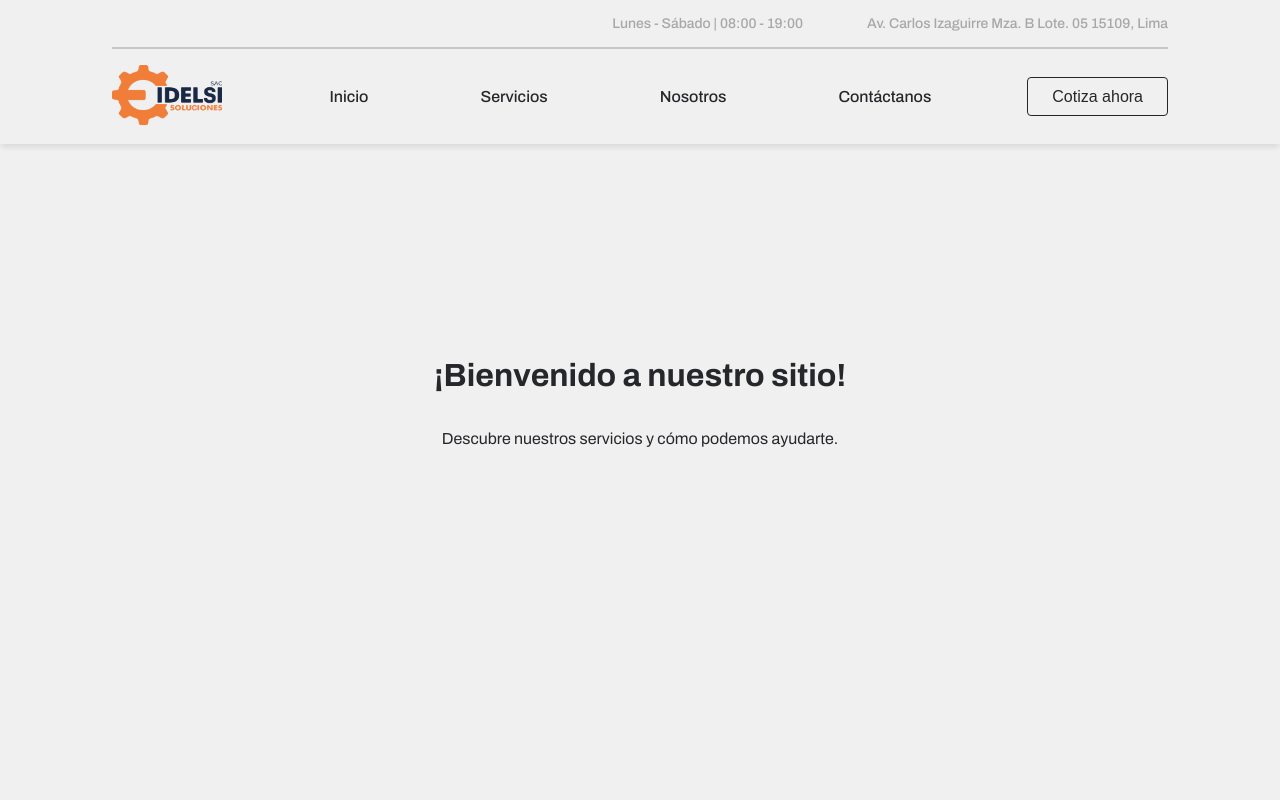
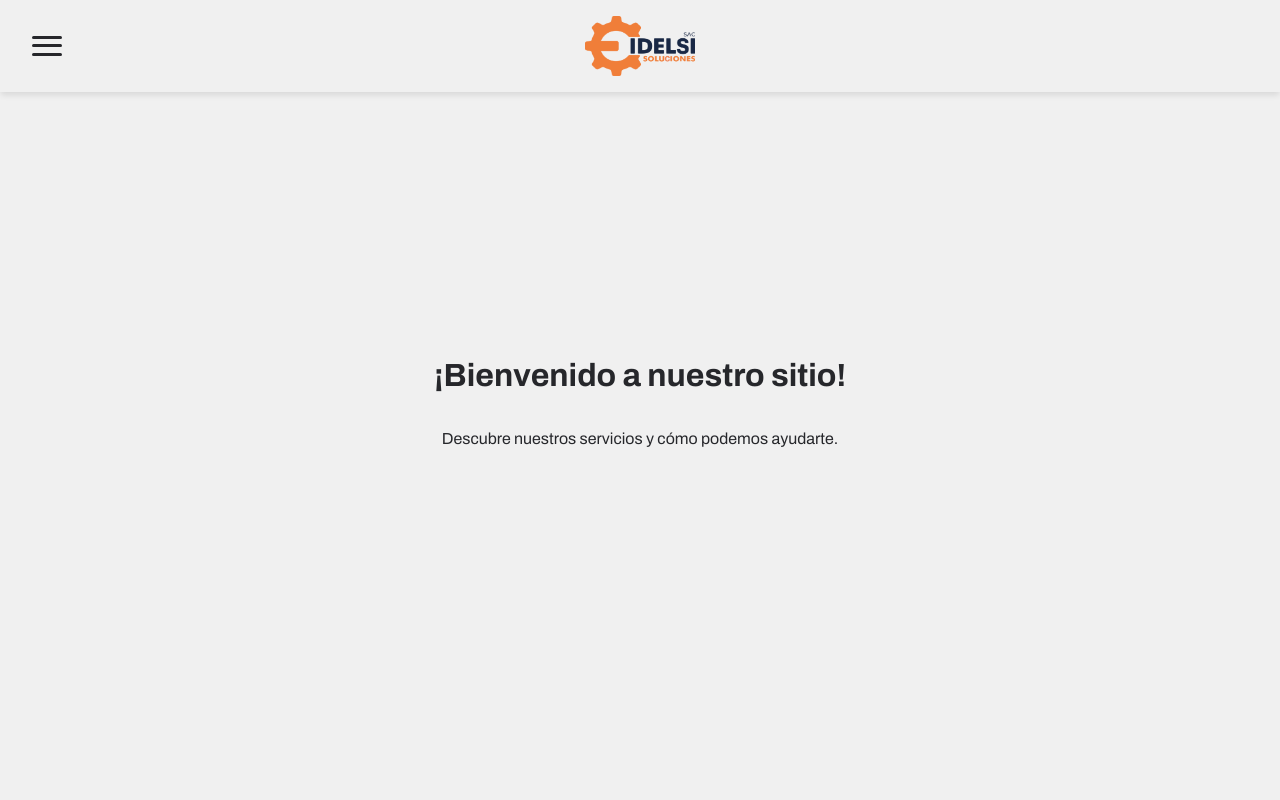
Before and after one commit to hys-tan/ids--react, a React (Vite) app: page / in a window 1280 px wide. Shown: the top 800 px of the page. Built offline with nearby package versions, Linux system fonts and the light colour scheme.

Commit message:
Navbar 1300 v 1.7

```diff
--- a/src/components/layout/navbar.module.css
+++ b/src/components/layout/navbar.module.css
@@ -1,4 +1,3 @@
-
 .navbar {
   background-color: #F0F0F0;
   padding: 1rem 7rem;
@@ -14,7 +13,6 @@
 .hidden {
   top: -200px;
 }
-
 
 .topNav {
   display: flex;
@@ -43,6 +41,10 @@
 .logo {
   height: 60px;
   width: 110px;
+}
+
+.logoLink {
+  display: inline-block;
 }
 
 .navLinks {
@@ -85,7 +87,6 @@
   gap: 6rem;
 }
 
-/*-------------------------------------------*/
 .ctaButton {
   display: inline-block;
   padding: 0.6rem 1.5rem;
@@ -150,6 +151,143 @@
 
 .sticky {
   position: fixed;
-    top: -100px; /* Mueve la barra de navegación fuera de la vista */
-    transition: top 0.3s; /* Agrega una transición suave */
+  top: -100px;
+  transition: top 0.3s;
 }
+
+/* Hamburger menu styles */
+.hamburger {
+  display: none;
+  flex-direction: column;
+  justify-content: space-around;
+  width: 30px;
+  height: 25px;
+  background: transparent;
+  border: none;
+  cursor: pointer;
+  padding: 0;
+  z-index: 100;
+}
+
+.hamburger span {
+  width: 100%;
+  height: 3px;
+  background-color: #26272B;
+  border-radius: 10px;
+  transition: all 0.3s ease;
+  transform-origin: center;
+}
+
+.hamburger.active span:nth-child(1) {
+  transform: rotate(45deg) translate(7px, 7px);
+}
+
+.hamburger.active span:nth-child(2) {
+  opacity: 0;
+  transform: translateX(20px);
+}
+
+.hamburger.active span:nth-child(3) {
+  transform: rotate(-45deg) translate(7px, -7px);
+}
+
+/* Overlay for mobile menu */
+.overlay {
+  display: none;
+  position: fixed;
+  top: 0;
+  left: 0;
+  width: 100%;
+  height: 100vh;
+  background-color: rgba(0, 0, 0, 0.5);
+  z-index: 40;
+  overflow: hidden;
+}
+
+/* Responsive styles */
+@media (max-width: 1300px) {
+  .navbar {
+    padding: 1rem 2rem;
+    position: fixed;
+    z-index: 100;
+  }
+
+  .topNav {
+    display: none;
+  }
+
+  .divider {
+    display: none;
+  }
+
+  .bottomNav {
+    position: relative;
+    justify-content: center;
+    padding-top: 0;
+  }
+
+  .hamburger {
+    display: flex;
+    position: absolute;
+    left: 0;
+    z-index: 101;
+  }
+
+  .logoLink {
+    display: flex;
+    justify-content: center;
+  }
+
+  .overlay {
+    display: block;
+  }
+
+  .navActions {
+    position: fixed;
+    top: 0;
+    left: -100%;
+    height: 100vh;
+    width: 100%;
+    background-color: #F0F0F0;
+    flex-direction: column;
+    justify-content: center;
+    align-items: center;
+    padding: 2rem;
+    gap: 3rem;
+    transition: left 0.3s ease-in-out;
+    z-index: 60;
+  }
+
+  .navActions.open {
+    left: 0;
+  }
+
+  .navLinks {
+    flex-direction: column;
+    gap: 2.5rem;
+    width: 100%;
+    align-items: center;
+  }
+
+  .navLinks li {
+    width: 100%;
+    text-align: center;
+  }
+
+  .navLinks a {
+    display: block;
+    padding: 0.5rem 0;
+    font-size: 20px;
+  }
+
+  .navLinks a::before {
+    display: none;
+  }
+
+  .ctaButton {
+    width: auto;
+    text-align: center;
+    padding: 0.8rem 2rem;
+    font-size: 1.1rem;
+  }
+}
--- a/src/components/layout/navbar.tsx
+++ b/src/components/layout/navbar.tsx
@@ -1,10 +1,34 @@
-import React from 'react';
+import React, { useState, useEffect } from 'react';
 import styles from './navbar.module.css';
 import { getImageUrl } from '../../utils/image-helper';
 import { useStickyNavbar } from '../../hooks/useStickyNavbar';
 
 const Navbar: React.FC = () => {
   const { showNavbar } = useStickyNavbar();
+  const [isMenuOpen, setIsMenuOpen] = useState(false);
+
+  useEffect(() => {
+    if (isMenuOpen) {
+      // Bloquear scroll cuando el menú está abierto
+      document.body.style.overflow = 'hidden';
+    } else {
+      // Restaurar scroll cuando el menú está cerrado
+      document.body.style.overflow = 'unset';
+    }
+
+    // Cleanup: restaurar scroll cuando el componente se desmonte
+    return () => {
+      document.body.style.overflow = 'unset';
+    };
+  }, [isMenuOpen]);
+
+  const toggleMenu = () => {
+    setIsMenuOpen(!isMenuOpen);
+  };
+
+  const closeMenu = () => {
+    setIsMenuOpen(false);
+  };
 
   return (
     <nav className={`${styles.navbar} ${showNavbar ? '' : styles.hidden}`}>
@@ -19,24 +43,40 @@ const Navbar: React.FC = () => {
 
       {/* Bottom section */}
       <div className={styles.bottomNav}>
+        {/* Hamburger button */}
+        <button
+          className={`${styles.hamburger} ${isMenuOpen ? styles.active : ''}`}
+          onClick={toggleMenu}
+          aria-label="Toggle menu"
+        >
+          <span></span>
+          <span></span>
+          <span></span>
+        </button>
+
         {/* Logo */}
-        <a href="/">
+        <a href="/" className={styles.logoLink}>
           <img src={getImageUrl('logo.png')} alt="Idelsi" className={styles.logo} />
         </a>
 
-        <div className={styles.navActions}>
+        <div className={`${styles.navActions} ${isMenuOpen ? styles.open : ''}`}>
           {/* Navigation links */}
           <ul className={styles.navLinks}>
-            <li><a href="/#inicio">Inicio</a></li>
-            <li><a href="/#servicios">Servicios</a></li>
-            <li><a href="/#nosotros">Nosotros</a></li>
-            <li><a href="/#contactanos">Contáctanos</a></li>
+            <li><a href="/#inicio" onClick={closeMenu}>Inicio</a></li>
+            <li><a href="/#servicios" onClick={closeMenu}>Servicios</a></li>
+            <li><a href="/#nosotros" onClick={closeMenu}>Nosotros</a></li>
+            <li><a href="/#contactanos" onClick={closeMenu}>Contáctanos</a></li>
           </ul>
-          <button className={styles.ctaButton}>
+          <button className={styles.ctaButton} onClick={closeMenu}>
             Cotiza ahora
           </button>
         </div>
       </div>
+
+      {/* Overlay para cerrar el menú al hacer clic fuera */}
+      {isMenuOpen && (
+        <div className={styles.overlay} onClick={closeMenu}></div>
+      )}
     </nav>
   );
 };
```
Lines whose indentation alone changed are shown as unchanged.
